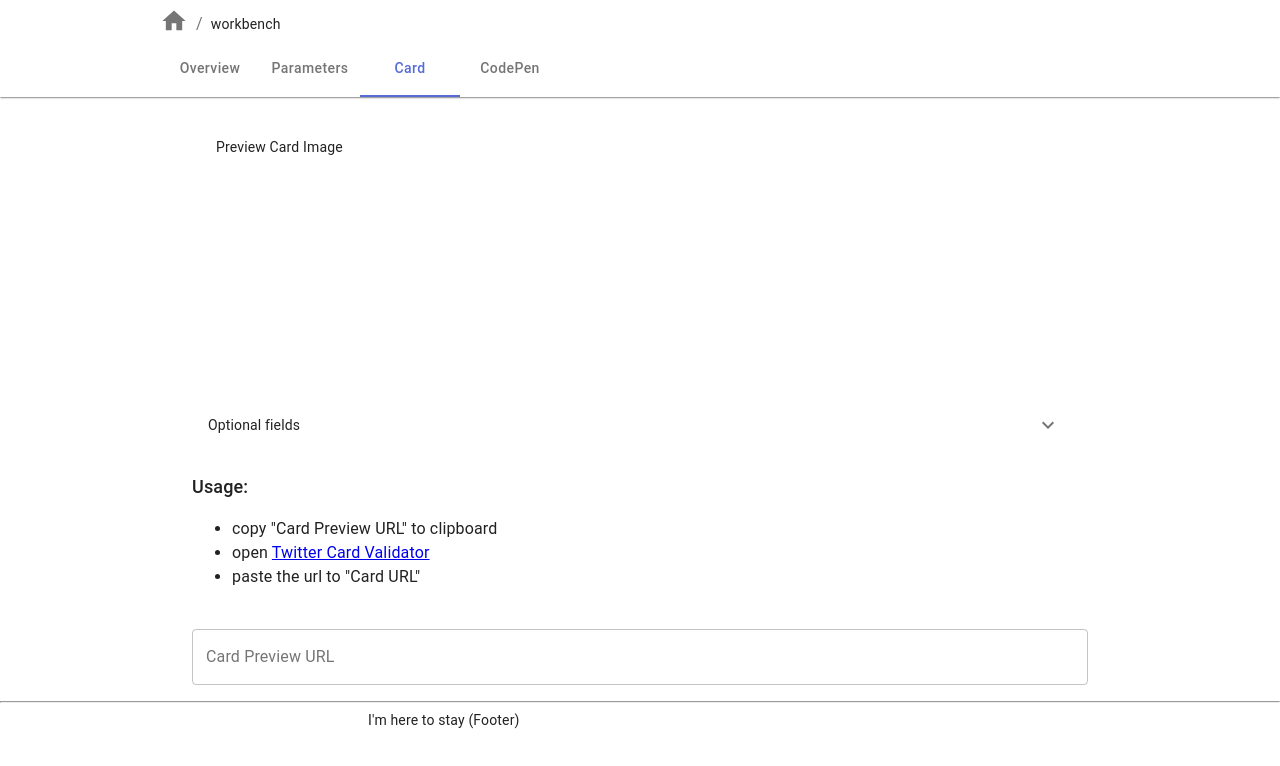
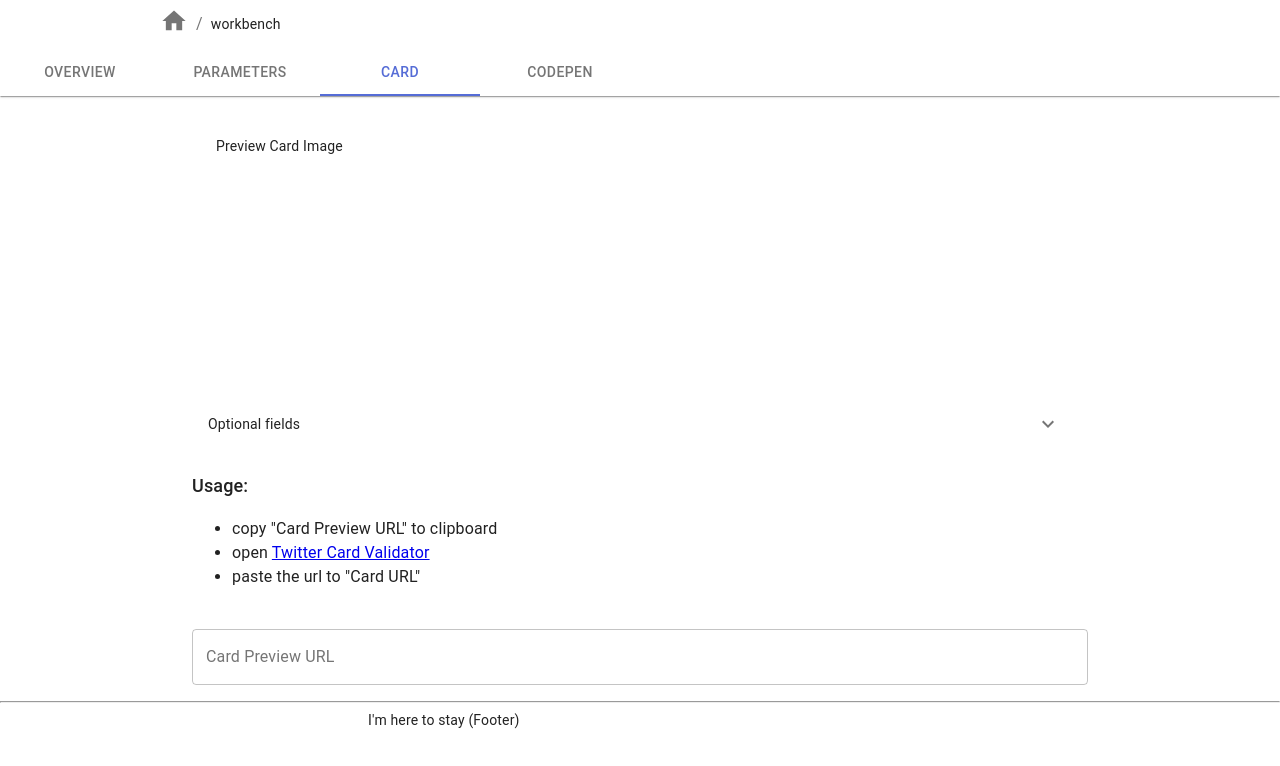
Before and after one commit to hankei6km/image-url-workbench, a Next.js app: page /card in a window 1280 px wide. Shown: the top 766 px of the page. Built offline with nearby package versions, Linux system fonts and the light colour scheme.

Commit message:
Make GroupTabPanel class instead of selector

```diff
--- a/components/Layout.tsx
+++ b/components/Layout.tsx
@@ -78,8 +78,9 @@ const useStyles = makeStyles((theme) => ({
             fontSize: theme.typography.fontSize * 2.0
           }
         }
+      }
     },
-      '& > .GroupTabPanel-root': {
+    GroupTabPanel: {
       display: 'flex',
       justifyContent: 'center',
       alignContent: 'flex-end',
@@ -105,7 +106,6 @@ const useStyles = makeStyles((theme) => ({
                 paddingLeft: theme.spacing(1),
                 paddingRight: theme.spacing(1),
                 minWidth: 100
-                }
               }
             }
           }
@@ -219,11 +219,12 @@ function existGroupTabPanel(asPath: string) {
 }
 
 function GroupTabPanel({ asPath }: { asPath: string }) {
+  const classes = useStyles();
   const [value] = useState<number | boolean>(getGroupTabValue(asPath));
 
   if (existGroupTabPanel(asPath)) {
     return (
-      <Paper className="GroupTabPanel-root" square elevation={0}>
+      <Paper className={classes.GroupTabPanel} square elevation={0}>
         <Box>
           <Tabs
             indicatorColor="primary"
```
Lines whose indentation alone changed are shown as unchanged.
